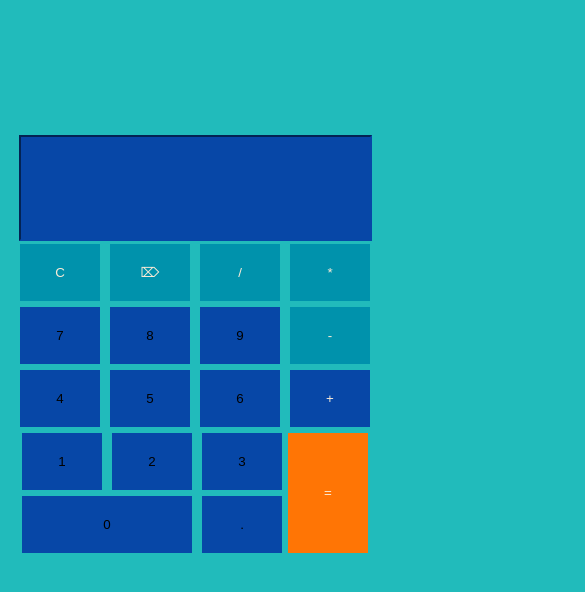
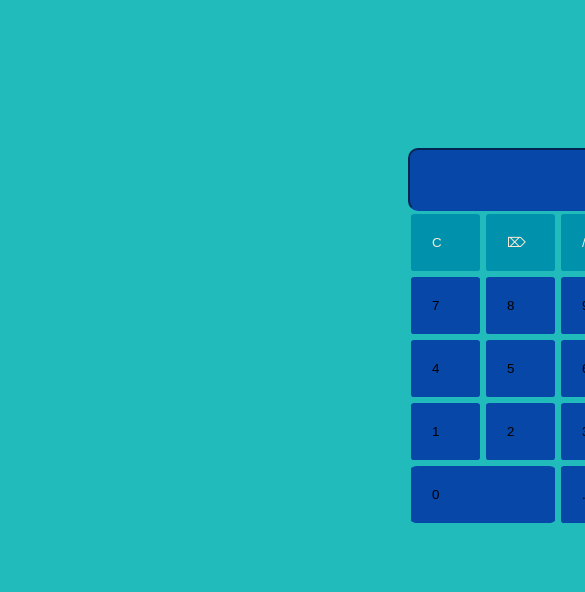
Before and after one commit to Mahin-Abrar/Calculator, a plain HTML site: page index.html in a window 390 px wide. Shown: the top 592 px of the page, 585 px wide, since content can reach past the window. Drawn offline with nearby package versions, Linux system fonts and the light colour scheme.

Commit message:
responsive

```diff
--- a/index.html
+++ b/index.html
@@ -1,64 +1,35 @@
 <!DOCTYPE html>
-<html>
-
+<html lang="en">
 <head>
   <meta charset="utf-8">
   <meta name="viewport" content="width=device-width">
-
-
+  <link href="https://cdn.jsdelivr.net/npm/bootstrap@5.7.0/dist/css/bootstrap.min.css" rel="responsi">
   <link href="style.css" rel="stylesheet" type="text/css" />
-
-  <script src="https://ajax.googleapis.com/ajax/libs/jquery/3.7.1/jquery.min.js"></script>
 </head>
-
 <body>
-
   <div class="container">
-    <div class="row">
-      <input class="input"/>
-    </div>
-    <div class="row">
-      <button class="button operator col-md-3 col-sm-2">C</button>
-      <button class="button operator col-md-3 col-sm-2">⌦</button>
-      <button class="button operator col-md-3 col-sm-2">/</button>
-      <button class="button operator col-md-3 col-sm-2">*</button>
-    </div>
-    <div class="row">
-      <button class="button numbers col-md-3 col-sm-2">7</button>
-      <button class="button numbers col-md-3 col-sm-2">8</button>
-      <button class="button numbers col-md-3 col-sm-2">9</button>
-      <button class="button operator col-md-3 col-sm-2">-</button>
-    </div>
-    <div class="row">
-      <button class="button numbers col-md-3 col-sm-2">4</button>
-      <button class="button numbers col-md-3 col-sm-2">5</button>
-      <button class="button numbers col-md-3 col-sm-2">6</button>
-      <button class="button numbers operator col-md-3 col-sm-2">+</button>
-    </div>
-  <div class="new-table">
-    <div class="inner-tabele1">
-        <div class="inner-table2">
-            <button class="button numbers col-md-4 col-sm-3">1</button>
-            <button class="button numbers col-md-4 col-sm-3">2</button>
-            <button class="button numbers col-md-4 col-sm-3">3</button>
-        </div>
-
-
-     <div class="inner-table3">
-        <button class="button numbers span2 col-md-8 col-sm-2 ">0</button>
-        <button class="button numbers col-md-2 col-sm-2">.</button>
-     </div>
-
-    </div>
-
-<div class="new-table2">
+    <input class="input"/>
+    <button class="button operator">C</button>
+    <button class="button operator">⌦</button>
+    <button class="button operator">/</button>
+    <button class="button operator">*</button>
+    <button class="button numbers">7</button>
+    <button class="button numbers">8</button>
+    <button class="button numbers">9</button>
+    <button class="button operator">-</button>
+    <button class="button numbers">4</button>
+    <button class="button numbers">5</button>
+    <button class="button numbers">6</button>
+    <button class="button numbers operator">+</button>
+    <button class="button numbers1">1</button>
+    <button class="button numbers1">2</button>
+    <button class="button numbers1">3</button>
+    <button class="button numbers2 zero">0</button>
+    <button class="button numbers2">.</button>
     <button class="button row-2 final">=</button>
 </div>
-
-    </div>
-
-
-  </div>
+  <script src="https://cdn.jsdelivr.net/npm/@popperjs/core@2.11.6/dist/umd/popper.min.js"></script>
+  <script src="https://cdn.jsdelivr.net/npm/bootstrap@5.7.0/dist/js/bootstrap.min.js"></script>
   <script src="script.js"></script>
 </body>
 </html>
--- a/script.js
+++ b/script.js
@@ -1,21 +1,3 @@
-// $(".button").click(function(){console.log("cliked")});
-// $(".button").on("click", function() {
-//     console.log("Button clicked");
-// });
-
-
-// function deleteLastDigit() {
-//   let input = document.getElementById('display');
-//   let buttons = display.value;
-
-
-//   var newValue = currentValue.slice(0, -1);
-
-
-//   display.value = newValue;
-// }
-
-
 let input = document.querySelector('.input');
 let buttons = document.querySelectorAll('.button');
 document.addEventListener("DOMContentLoaded",function() {
@@ -30,34 +12,12 @@ document.addEventListener("DOMContentLoaded",function() {
             input.value=input.value.slice(0,-1);
             return input;
             break;
-            case '=':
-              try {
-                input.value = eval(input.value);
-              } catch (error) {
-                input.value = '';
-                let overlay = document.createElement('div');
-                overlay.style.position = 'fixed';
-                overlay.style.top = '0';
-                overlay.style.left = '0';
-                overlay.style.width = '100%';
-                overlay.style.height = '100%';
-                overlay.style.backgroundColor = 'rgba(0, 0, 0, 0.7)';
-
-                let img = document.createElement('img');
-                img.src = 'oops.jpeg';
-                img.alt = 'Opps Image';
-                img.style.width = '100%';
-                img.style.height = '100%';
-                overlay.appendChild(img);
-                document.body.appendChild(overlay);
-                break;
-              }
-        // case '=':
-        //   try {
-        //     input.value = eval(input.value);
-        //   } catch (error) {
-        //     input.value = 'Opps';
-        //   }
+        case '=':
+          try {
+            input.value = eval(input.value);
+          } catch (error) {
+            input.value = 'Opps';
+          }
           break;
           default:
           input.value += buttonInput;
@@ -66,50 +26,3 @@ document.addEventListener("DOMContentLoaded",function() {
     });
   });
 });
-
-
-
-
-
-
-
-// function deleteLastDigit() {
-//   var display = document.getElementById('display');
-//   var currentValue = display.value;
-
-
-//   var newValue = currentValue.slice(0, -1);
-
-
-//   display.value = newValue;
-// }
-
-// let input = document.querySelector('.input');
-//   let buttons = document.querySelectorAll('.button');
-// document.addEventListener("DOMContentLoaded", function () {
-//
-
-//   buttons.forEach(function (button) {
-//     button.addEventListener('click', function () {
-//       let buttonInput = button.textContent;
-
-//       if (buttonInput === 'C') {
-//         // Clear the input field
-//         input.value = '';
-//       } else if (buttonInput === '⌦') {
-//         // Backspace functionality
-//         input.value = input.value.slice(0, -1);
-//       } else if (buttonInput === '=') {
-//         // Evaluate the expression
-//         try {
-//           input.value = eval(input.value);
-//         } catch (error) {
-//           input.value = 'Error';
-//         }
-//       } else {
-//         // Append the button value to the input field
-//         input.value += buttonInput;
-//       }
-//     });
-//   });
-// });
--- a/style.css
+++ b/style.css
@@ -1,67 +1,103 @@
 .container{
-    height: 80vh;
-    display: flex;
-    justify-content: center;
-    flex-wrap: nowrap;
+    grid-template-columns: 1fr 1fr 1fr 1fr;
+    grid-template-rows: 1fr 1fr 1fr 1fr 1fr 1fr 1fr;
+    height: auto;
+    display: grid;
+    width: 300px;
+    margin: auto auto;
+    margin-top: 40px;
+    /* justify-content: center;
     align-items:center;
     flex-direction: column;
-    margin: auto;
-    padding:px;
+    margin: auto; */
 }
 body{
+    padding-top: 100px;
+    padding-left: 400px;
+    padding-right: 400px;
     background-color: rgb(33, 187, 187);
 }
 .input{
-    width: 345px;
-    height: 100px;
+    display: flex;
+    /* width: 345px;
+    height: 100px; */
     background-color: rgb(7, 71, 167);
     font-size: 30px;
     color: rgb(209, 209, 209);
     border-color: rgb(7, 71, 167);
+    border-radius: 10px;
+   font-size: 20px;
+   text-align: center;
+   grid-column: span 4;
 }
 .button{
-    width: 80px;
+    grid-column: span 1;
+    grid-row: span 1;
+    display: flex;
+    width: auto;
     padding: 20px;
     margin: 3px 3px;
     border: 1px solid;
-    /* background-color: blueviolet; */
-    /* border-radius: 10%; */
+    border-radius: 5%;
 }
 .operator{
     background-color: rgb(0, 146, 172);
     color: antiquewhite;
     border-color: rgb(0, 146, 172);
 }
+.container1{
+    display: grid;
+    grid-template-columns: 1fr 1fr 1fr 1fr;
+    grid-template-rows: 1fr 1fr;
+}
 .final{
+    order: 2;
+    grid-row: span 2;
     background-color: rgb(255, 117, 5);
     color: antiquewhite;
     border-color: rgb(255, 117, 5);
+    grid-row: span 2;
+    justify-content: center;
+    align-items: center;
 }
 .numbers{
     background-color: rgb(7, 71, 167);
     border-color: rgb(7, 71, 167);
 }
-/* .span-2{
-   align-items:start;
-    width: 170px;
-}
-.row-2{
-    flex-wrap: wrap;
-    justify-content: flex-end;
-    height: 120px;
-}
-.inner-row1{
-    width: 355px;
-    justify-content: center;
-    align-items:center ;
-} */
+
 .new-table{
-    display: flex;
+    display: grid;
+    grid-column: auto;
 
 }
 .new-table2 .button{
+    display: grid   ;
     height: 95%;
 }
-.inner-table3 .span2{
+.inner-table3{
     width: 170px;
 }
+.number0{
+order: 0;
+}
+.row-2{
+display: grid;
+grid-template-columns: 1fr 1fr 1fr;
+grid-template-rows: 1fr 1fr;
+}
+
+
+.numbers1{
+    order: 1;
+    background-color: rgb(7, 71, 167);
+    border-color: rgb(7, 71, 167);
+}
+
+.numbers2{
+    order: 3;
+    background-color: rgb(7, 71, 167);
+    border-color: rgb(7, 71, 167);
+}
+.zero{
+    grid-column: span 2;
+}
```
